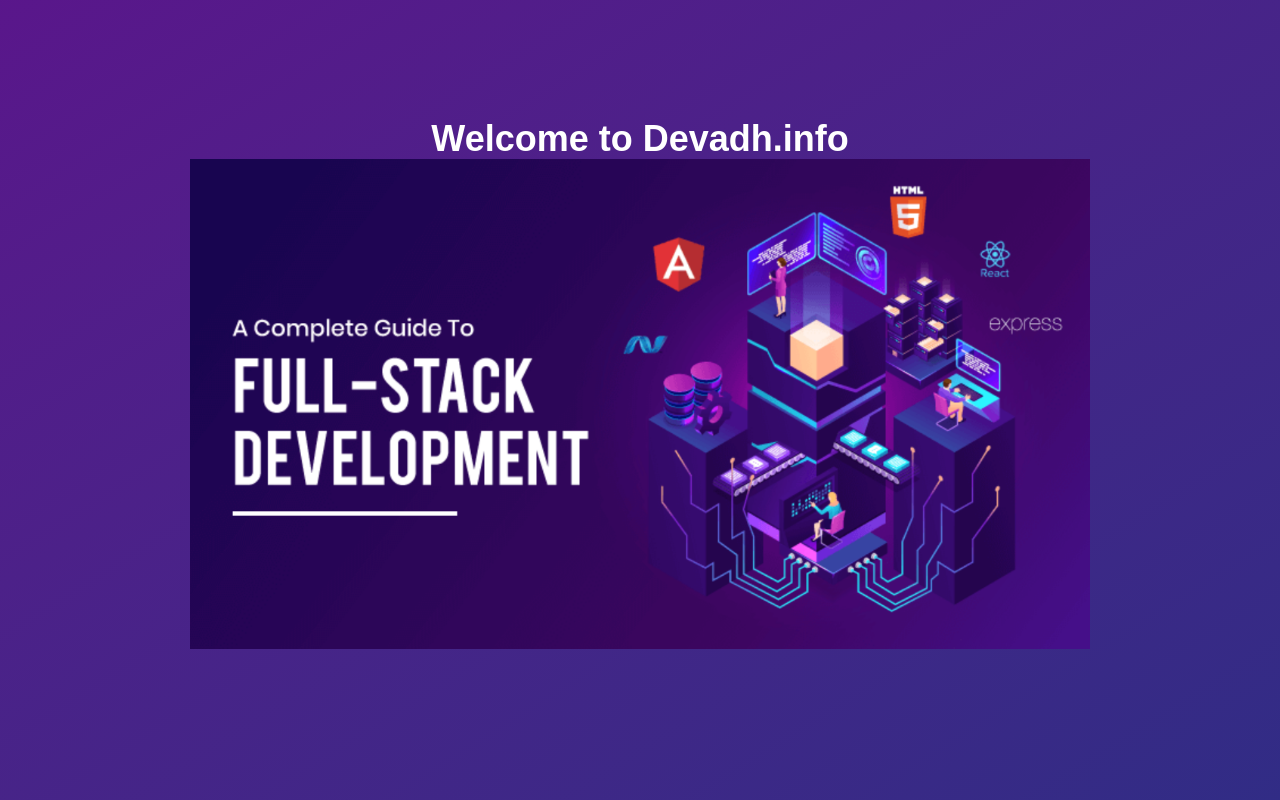
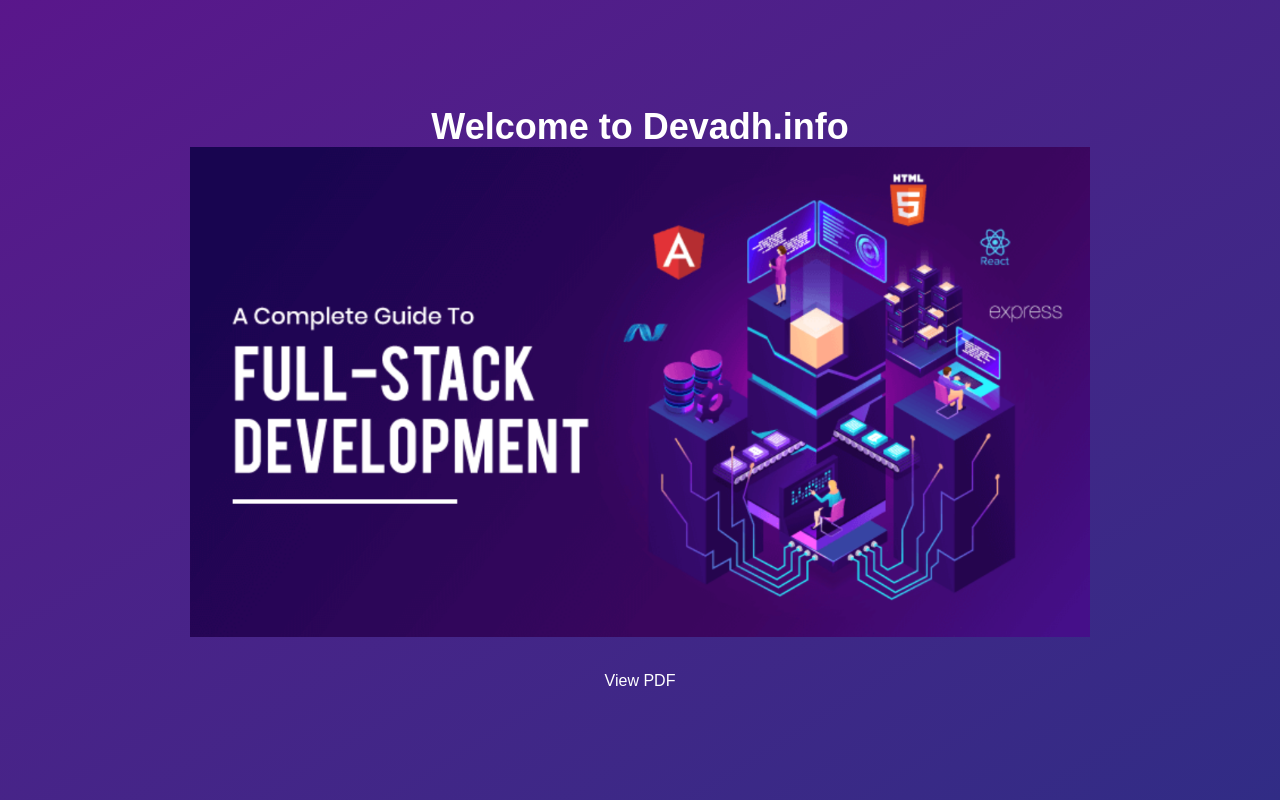
Before and after one commit to devadh21/devadh-info, a Next.js app: page / in a window 1280 px wide. Built offline with nearby package versions, Linux system fonts and the light colour scheme.

Commit message:
add view pdf

```diff
--- a/components/Hero.tsx
+++ b/components/Hero.tsx
@@ -19,7 +19,22 @@ export default function Hero() {
           Go to Devadh.com
         </Link> */}
         {/* <a href="/docs/doc.pdf" download>Download pdf</a> */}
+        {/* <Link href={"https://devadh.com"} target="_blank"  className="bg-purple-900 text-white px-4 py-2 rounded  hover:bg-purple-700 transition-colors">
+          Go to Devadh.com
+        </Link> */}
+        {/* <a href="/docs/doc_2.pdf" download>
+          Download pdf
+        </a> */}
+        <a
+          href="/docs/doc_2.pdf"
+          target="_blank"
+          rel="noopener noreferrer"
+          className=""
+        >
+          View PDF
+        </a>
       </div>
+
     </div>
   );
 }
```
Also changed, not shown: 1 other file (tests, documents, lock files or other folders).
